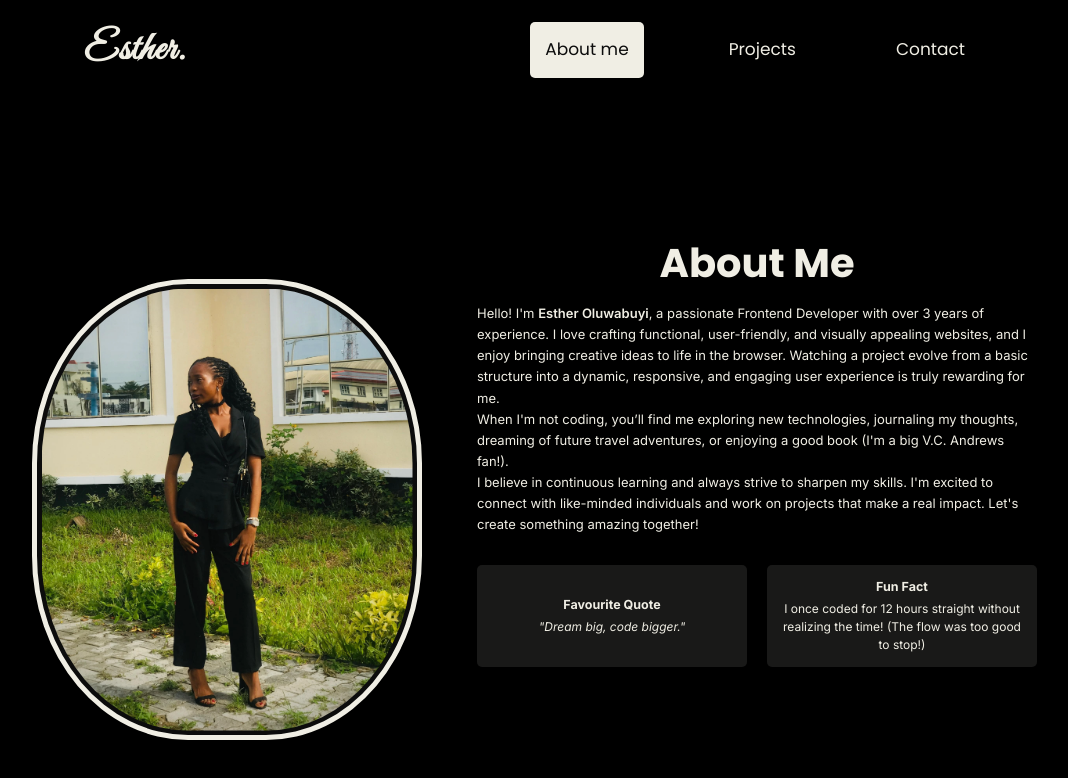
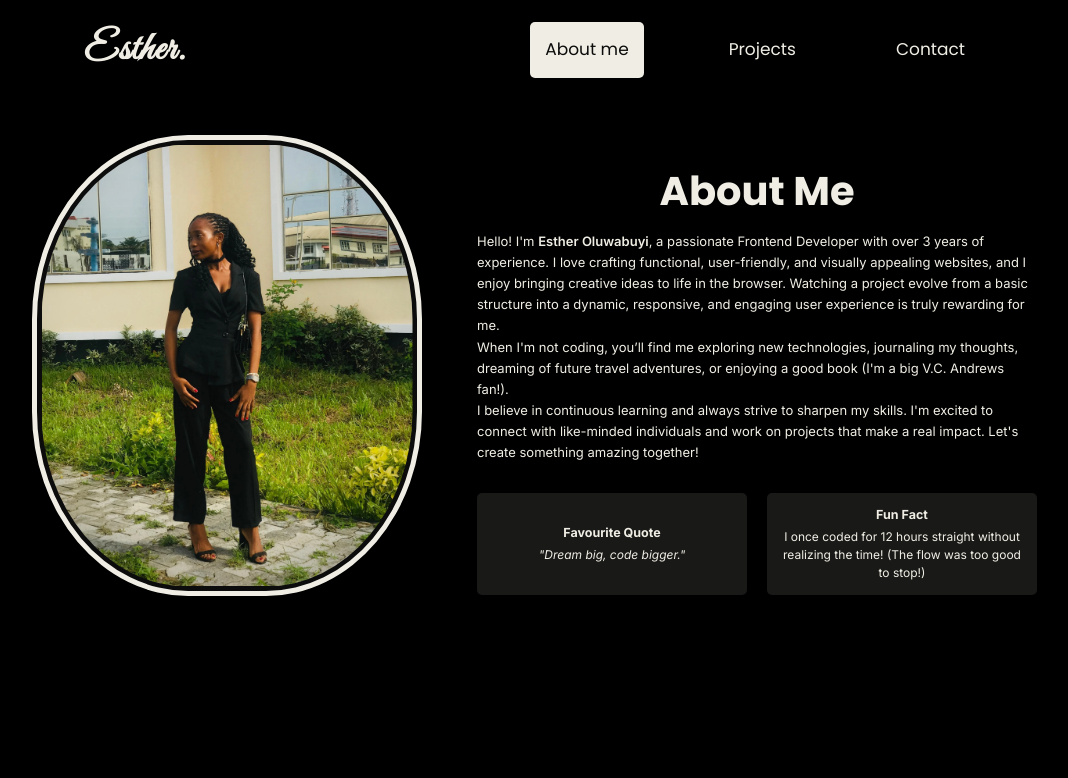
Before and after one commit to estheroluwabuyi/My-Portfolio, a React (Vite) app: page /about in a window 1280 px wide. Shown: the top 778 px of the page, without its empty margins (108-1176 px from the left). Built offline with nearby package versions, Linux system fonts and the light colour scheme.

Commit message:
feat: add text and responsiveness on screens to about page

```diff
--- a/src/pages/AboutMe.jsx
+++ b/src/pages/AboutMe.jsx
@@ -2,7 +2,8 @@
 
 function AboutMe() {
   return (
-    <div className="min-h-screen bg-black pt-[10rem] px-[2rem] md:pt-[13rem] pb-[3rem] flex flex-col lg:flex-row justify-center items-center gap-5 lg:gap-20">
+    <div className="min-h-screen bg-black pt-[10rem] px-[2rem] md:pt-[13rem] pb-[3rem]">
+    <div className="flex flex-col lg:flex-row justify-center items-center gap-5 lg:gap-20">
 
       {/* Image Section */}
       <section className="lg:self-end p-2 w-full md:w-3/4 lg:w-1/2 max-w-[400px] mb-10 shrink-0">
@@ -49,6 +50,7 @@
         </div>
       </section>
     </div>
+    </div>
   );
 }
 
```
